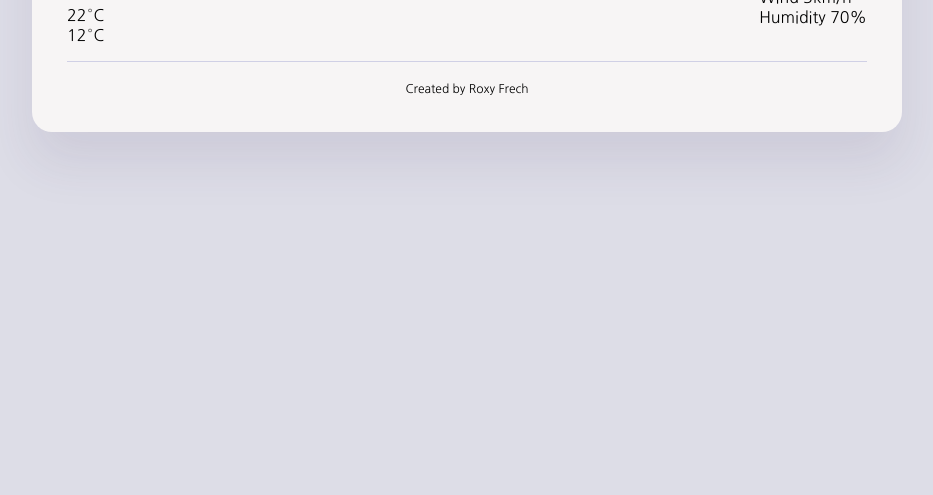
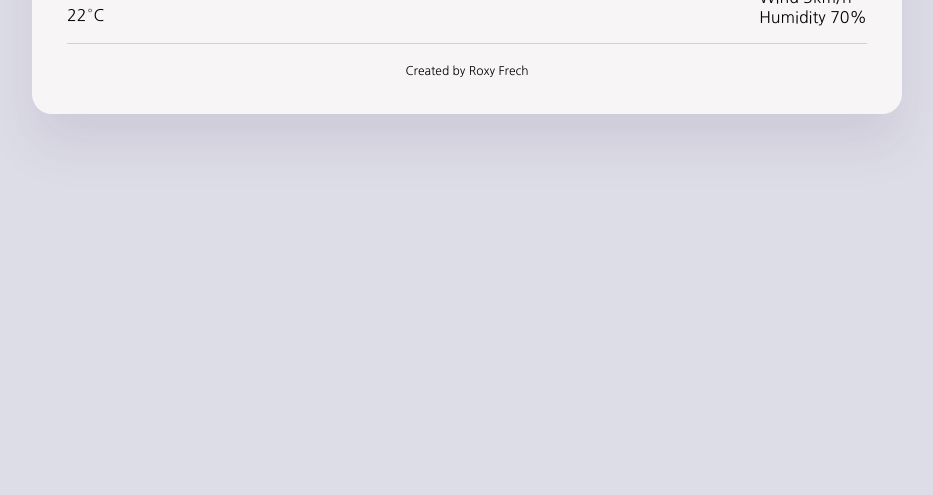
Before and after one commit to RoxBox-dotcom/weather-wise, a plain HTML site: page index.html in a window 1280 px wide. Shown: the part 305-800 px from the top of the page, without its empty margins (173-1106 px from the left). Drawn offline with Linux system fonts and the light colour scheme; a web font is replaced by a local one.

```diff
--- a/index.html
+++ b/index.html
@@ -28,10 +28,8 @@
     <div class="weather-data">
       <div>
         <h1>Johannesburg</h1>
-        <p>
-          22°C
-          <br />
-          12°C
+        <p class="current-temperature">
+            22°C
         </p>
       </div>
       <div>
--- a/scr/style.css
+++ b/scr/style.css
@@ -49,6 +49,10 @@
   justify-content: space-between;
 }
 
+.current-temperature {
+
+}
+
 footer {
   border-top: 1px solid #d0d0e5;
   padding: 20px 0 0 0;
```
Also changed, not shown: scr/index.js (added), 1 other file.
